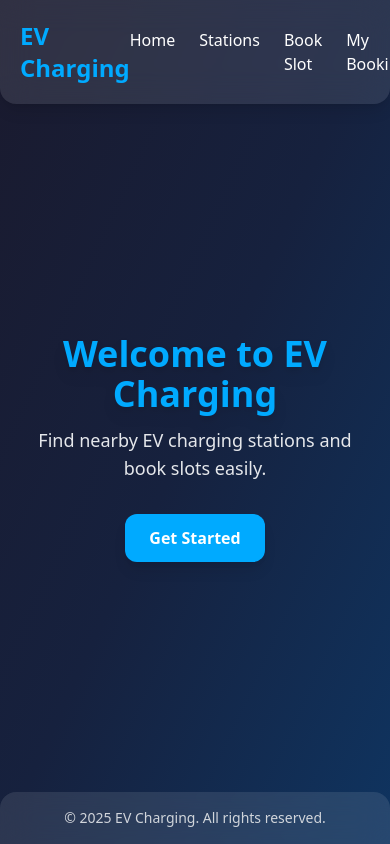
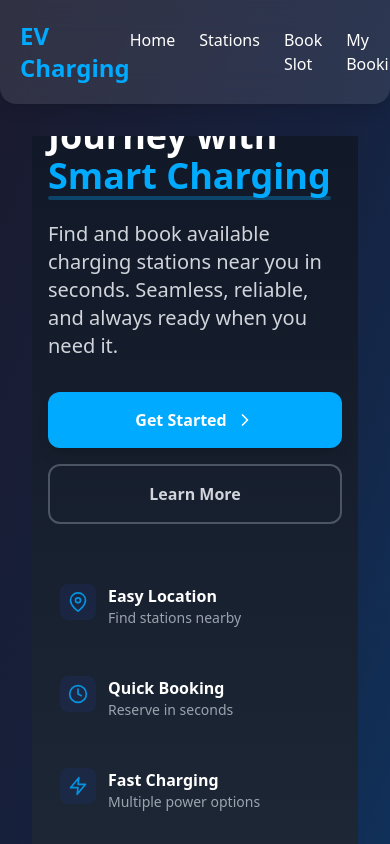
Before and after one commit to suhan647/find-ev, a Next.js app: page /user in a window 390 px wide. Shown: the top 844 px of the page. Built offline with nearby package versions, Linux system fonts and the light colour scheme.

Commit message:
ui changes

```diff
--- a/app/dashboard/stations/api.js
+++ b/app/dashboard/stations/api.js
@@ -1,4 +1,4 @@
-const API_URL = 'https://3000-suhan647-findev-arhnxhbgu8z.ws-us118.gitpod.io/api/stations'
+const API_URL = 'https://3000-suhan647-findev-nw0sycyb7z0.ws-us118.gitpod.io//api/stations'
 // `${process.env.NEXT_PUBLIC_API_URL}/api/stations`;
 
 // Fetch all stations
--- a/app/dashboard/stations/page.js
+++ b/app/dashboard/stations/page.js
@@ -1,69 +1,30 @@
-// "use client";
-// import { useEffect, useState } from "react";
-// import AddStationForm from "./AddStationForm";
-// import StationList from "./StationList";
-// import { fetchStations, addStation } from "./api";
-
-// export default function StationsPage() {
-//   const [stations, setStations] = useState([]);
-
-//   useEffect(() => {
-//     loadStations();
-//   }, []);
-
-//   async function loadStations() {
-//     try {
-//       const data = await fetchStations();
-//       setStations(data);
-//     } catch (error) {
-//       console.error("Error fetching stations:", error);
-//     }
-//   }
-
-//   async function handleStationAdded(newStation) {
-//     // ✅ Update state immediately
-//     setStations((prevStations) => [...prevStations, newStation]);
-
-//     // ✅ Fetch latest data from API (optional)
-//     await loadStations();
-//   }
-
-//   return (
-//     <div className="p-6">
-//       <h1 className="text-2xl font-bold mb-4">Stations</h1>
-
-//       {/* Pass the function properly */}
-//       <AddStationForm onStationAdded={handleStationAdded} />
-
-//       <StationList stations={stations} />
-//     </div>
-//   );
-// }
-
-
 "use client";
 import { useEffect, useState } from "react";
 import AddStationForm from "./AddStationForm";
 import StationList from "./StationList";
 import { fetchStations, addStation } from "./api";
-import { FiPlus } from "react-icons/fi";
+import { FiPlus, FiX, FiBattery, FiZap } from "react-icons/fi";
 
 export default function StationsPage() {
   const [stations, setStations] = useState([]);
   const [isModalOpen, setIsModalOpen] = useState(false);
+  const [isLoading, setIsLoading] = useState(true);
 
   useEffect(() => {
     loadStations();
   }, []);
 
-  console.log('suhan',process.env.NEXT_PUBLIC_API_URL);
+  console.log('suhan', process.env.NEXT_PUBLIC_API_URL);
 
   async function loadStations() {
+    setIsLoading(true);
     try {
       const data = await fetchStations();
       setStations(data);
     } catch (error) {
       console.error("Error fetching stations:", error);
+    } finally {
+      setIsLoading(false);
     }
   }
 
@@ -77,34 +38,81 @@ export default function StationsPage() {
   }
 
   return (
-    <div className="p-6">
-      <h1 className="text-2xl font-bold mb-4">Stations</h1>
+    <div className="min-h-screen bg-gray-50">
+      {/* Header */}
+      <header className="bg-white shadow-sm">
+        <div className="max-w-7xl mx-auto px-4 sm:px-6 lg:px-8 py-4">
+          <div className="flex items-center">
+            <FiZap className="text-green-600 mr-2" size={24} />
+            <h1 className="text-2xl font-bold text-gray-900">EV Charging Stations</h1>
+          </div>
+        </div>
+      </header>
 
-      {/* Button to open modal */}
+      {/* Main Content */}
+      <main className="max-w-7xl mx-auto px-4 sm:px-6 lg:px-8 py-6">
+        {/* Action Bar */}
+        <div className="flex flex-col sm:flex-row justify-between items-start sm:items-center gap-4 mb-6">
+          <div>
+            <h2 className="text-lg font-medium text-gray-900">Charging Network</h2>
+            <p className="text-gray-600 mt-1">Manage EV charging stations and their locations</p>
+          </div>
           <button
             onClick={() => setIsModalOpen(true)}
-        className="flex items-center space-x-2 bg-blue-500 text-white px-4 py-2 rounded-lg shadow hover:bg-blue-600 transition"
+            className="flex items-center gap-2 bg-green-600 text-white px-4 py-2 rounded-md hover:bg-green-700 transition-colors duration-200 shadow-sm"
           >
-        <FiPlus size={20} />
-        <span>Add Station</span>
+            <FiPlus size={18} />
+            <span>Add Charging Station</span>
           </button>
+        </div>
 
-      {/* Modal for AddStationForm */}
+        {/* Station List Card */}
+        <div className="bg-white rounded-lg shadow overflow-hidden">
+          <div className="p-1 sm:p-4">
+            {isLoading ? (
+              <div className="flex justify-center items-center h-32">
+                <div className="animate-spin rounded-full h-8 w-8 border-b-2 border-green-600"></div>
+              </div>
+            ) : (
+              <StationList stations={stations} />
+            )}
+          </div>
+        </div>
+      </main>
+
+      {/* Modal - Animated */}
       {isModalOpen && (
-        <div className="fixed inset-0 flex items-center justify-center bg-black bg-opacity-50">
-          <div className="bg-white p-6 rounded-lg shadow-lg w-[500px] relative">
+        <div className="fixed inset-0 bg-black bg-opacity-50 backdrop-blur-sm flex justify-center items-center z-50 p-4">
+          <div className="bg-white rounded-lg shadow-xl w-full max-w-md animate-fadeIn">
+            {/* Modal Header */}
+            <div className="flex justify-between items-center p-6 border-b">
+              <h2 className="text-xl font-semibold text-gray-900">Add New Charging Station</h2>
               <button
-              className="absolute top-2 right-2 text-gray-600 hover:text-gray-900"
                 onClick={() => setIsModalOpen(false)}
+                className="text-gray-500 hover:text-gray-700 transition-colors duration-200"
               >
-              ✖
+                <FiX size={20} />
               </button>
+            </div>
+
+            {/* Modal Body */}
+            <div className="p-6">
               <AddStationForm onStationAdded={handleStationAdded} />
+            </div>
           </div>
         </div>
       )}
 
-      <StationList stations={stations} />
+      {/* Add custom animations */}
+      <style jsx global>{`
+        @keyframes fadeIn {
+          from { opacity: 0; transform: scale(0.95); }
+          to { opacity: 1; transform: scale(1); }
+        }
+        .animate-fadeIn {
+          animation: fadeIn 0.2s ease-out forwards;
+        }
+      `}</style>
     </div>
   );
 }
--- a/app/dashboard/users/api.js
+++ b/app/dashboard/users/api.js
@@ -1,4 +1,4 @@
-const API_URL = 'https://3000-suhan647-findev-arhnxhbgu8z.ws-us118.gitpod.io/api/users'
+const API_URL = 'https://3000-suhan647-findev-nw0sycyb7z0.ws-us118.gitpod.io//api/users'
 // `${process.env.NEXT_PUBLIC_API_URL}/api/users`;
 
 // Fetch all users
--- a/app/user/page.js
+++ b/app/user/page.js
@@ -1,17 +1,127 @@
+"use client";
+import { useRouter } from "next/navigation";
+import { useEffect, useState } from "react";
+import { FiZap, FiMapPin, FiClock, FiChevronRight } from "react-icons/fi";
+
 export default function UserHome() {
+  const router = useRouter();
+  const [isLoaded, setIsLoaded] = useState(false);
+
+  useEffect(() => {
+    setIsLoaded(true);
+  }, []);
+
+  const handleGetStarted = () => {
+    router.push("/user/stations");
+  };
+
   return (
-      <div className="text-center">
-        <h2 className="text-4xl font-extrabold text-[#00aaff] drop-shadow-lg">
-          Welcome to EV Charging
-        </h2>
-        <p className="mt-3 text-lg text-gray-200">
-          Find nearby EV charging stations and book slots easily.
+    <div className=" w-screen overflow-hidden bg-gradient-to-b from-gray-900 to-gray-800 text-white">
+      {/* Hero Section */}
+      <div className="container mx-auto px-4 h-screen flex items-center">
+        <div className={`flex flex-col md:flex-row items-center justify-between gap-12 transition-all duration-1000 ${isLoaded ? 'opacity-100' : 'opacity-0 translate-y-10'}`}>
+          {/* Left Content */}
+          <div className="flex-1 text-left">
+            <div className={`inline-flex items-center px-3 py-1 rounded-full bg-blue-900/30 text-blue-400 text-sm font-medium mb-6 transition-all duration-700 delay-300 ${isLoaded ? 'opacity-100 translate-x-0' : 'opacity-0 -translate-x-10'}`}>
+              <FiZap className="mr-2" />
+              <span>Smart EV Charging Network</span>
+            </div>
+
+            <h1 className={`text-4xl md:text-5xl lg:text-6xl font-extrabold mb-6 transition-all duration-700 delay-500 ${isLoaded ? 'opacity-100 translate-x-0' : 'opacity-0 -translate-x-10'}`}>
+              <span className="text-white">Power Your Journey with </span>
+              <span className="text-[#00aaff] relative">
+                Smart Charging
+                <span className="absolute bottom-0 left-0 w-full h-1 bg-[#00aaff]/30 rounded-full"></span>
+              </span>
+            </h1>
+
+            <p className={`text-xl text-gray-300 mb-8 max-w-lg transition-all duration-700 delay-700 ${isLoaded ? 'opacity-100 translate-x-0' : 'opacity-0 -translate-x-10'}`}>
+              Find and book available charging stations near you in seconds.
+              Seamless, reliable, and always ready when you need it.
             </p>
-        <div className="mt-8">
-          <button className="px-6 py-3 bg-[#00aaff] text-white font-bold rounded-xl shadow-lg hover:bg-[#0088cc] transition">
+
+            <div className={`flex flex-col sm:flex-row gap-4 transition-all duration-700 delay-900 ${isLoaded ? 'opacity-100 translate-y-0' : 'opacity-0 translate-y-10'}`}>
+              <button
+                onClick={handleGetStarted}
+                className="px-8 py-4 bg-[#00aaff] text-white font-bold rounded-xl shadow-lg hover:bg-[#0088cc] transition-all duration-300 transform hover:scale-105 hover:translate-y-[-2px] flex items-center justify-center group"
+              >
                 Get Started
+                <FiChevronRight className="ml-2 transition-transform duration-300 group-hover:translate-x-1" size={20} />
+              </button>
+
+              <button className="px-8 py-4 bg-transparent border-2 border-gray-600 text-gray-300 font-bold rounded-xl hover:border-gray-400 hover:text-white transition-all duration-300 hover:bg-gray-800/30">
+                Learn More
               </button>
             </div>
+
+            {/* Features */}
+            <div className={`grid grid-cols-1 sm:grid-cols-3 gap-6 mt-12 transition-all duration-700 delay-1000 ${isLoaded ? 'opacity-100 translate-y-0' : 'opacity-0 translate-y-10'}`}>
+              <div className="flex items-start space-x-3 p-3 hover:bg-blue-900/10 rounded-lg transition-all duration-300">
+                <div className="p-2 bg-blue-900/20 rounded-lg text-[#00aaff]">
+                  <FiMapPin size={20} className="animate-pulse" />
+                </div>
+                <div>
+                  <h3 className="font-semibold text-white">Easy Location</h3>
+                  <p className="text-gray-400 text-sm">Find stations nearby</p>
+                </div>
+              </div>
+
+              <div className="flex items-start space-x-3 p-3 hover:bg-blue-900/10 rounded-lg transition-all duration-300">
+                <div className="p-2 bg-blue-900/20 rounded-lg text-[#00aaff]">
+                  <FiClock size={20} className="animate-pulse" />
+                </div>
+                <div>
+                  <h3 className="font-semibold text-white">Quick Booking</h3>
+                  <p className="text-gray-400 text-sm">Reserve in seconds</p>
+                </div>
+              </div>
+
+              <div className="flex items-start space-x-3 p-3 hover:bg-blue-900/10 rounded-lg transition-all duration-300">
+                <div className="p-2 bg-blue-900/20 rounded-lg text-[#00aaff]">
+                  <FiZap size={20} className="animate-pulse" />
+                </div>
+                <div>
+                  <h3 className="font-semibold text-white">Fast Charging</h3>
+                  <p className="text-gray-400 text-sm">Multiple power options</p>
+                </div>
+              </div>
+            </div>
+          </div>
+
+          {/* Right Content - Image */}
+          <div className={`flex-1 relative h-64 md:h-96 lg:h-[500px] w-full rounded-2xl overflow-hidden shadow-2xl transition-all duration-1000 delay-500 ${isLoaded ? 'opacity-100 translate-x-0 scale-100' : 'opacity-0 translate-x-10 scale-95'}`}>
+            <div className="absolute inset-0 bg-blue-900/10 z-10 rounded-2xl"></div>
+            <div className="h-full w-full relative">
+              <img
+                src="https://img.freepik.com/free-photo/electric-vehicle-charger-plug-with-digital-display_35913-3356.jpg?ga=GA1.1.2078598945.1734341813&semt=ais_hybrid"
+                alt="EV Charging"
+                className="h-full w-full object-cover rounded-2xl"
+              />
+            </div>
+          </div>
+        </div>
+      </div>
+
+      {/* Custom animations */}
+      <style jsx global>{`
+        @keyframes float {
+          0% { transform: translateY(0px); }
+          50% { transform: translateY(-10px); }
+          100% { transform: translateY(0px); }
+        }
+        .animate-float {
+          animation: float 3s ease-in-out infinite;
+        }
+
+        @keyframes pulse-glow {
+          0% { box-shadow: 0 0 0 0 rgba(0, 170, 255, 0.4); }
+          70% { box-shadow: 0 0 0 10px rgba(0, 170, 255, 0); }
+          100% { box-shadow: 0 0 0 0 rgba(0, 170, 255, 0); }
+        }
+        .pulse-glow {
+          animation: pulse-glow 2s infinite;
+        }
+      `}</style>
     </div>
   );
 }
```
Also changed, not shown: app/dashboard/users/page.js (+56 -68 lines), next.config.mjs (+10 -1 lines). Lines whose indentation alone changed are shown as unchanged.
